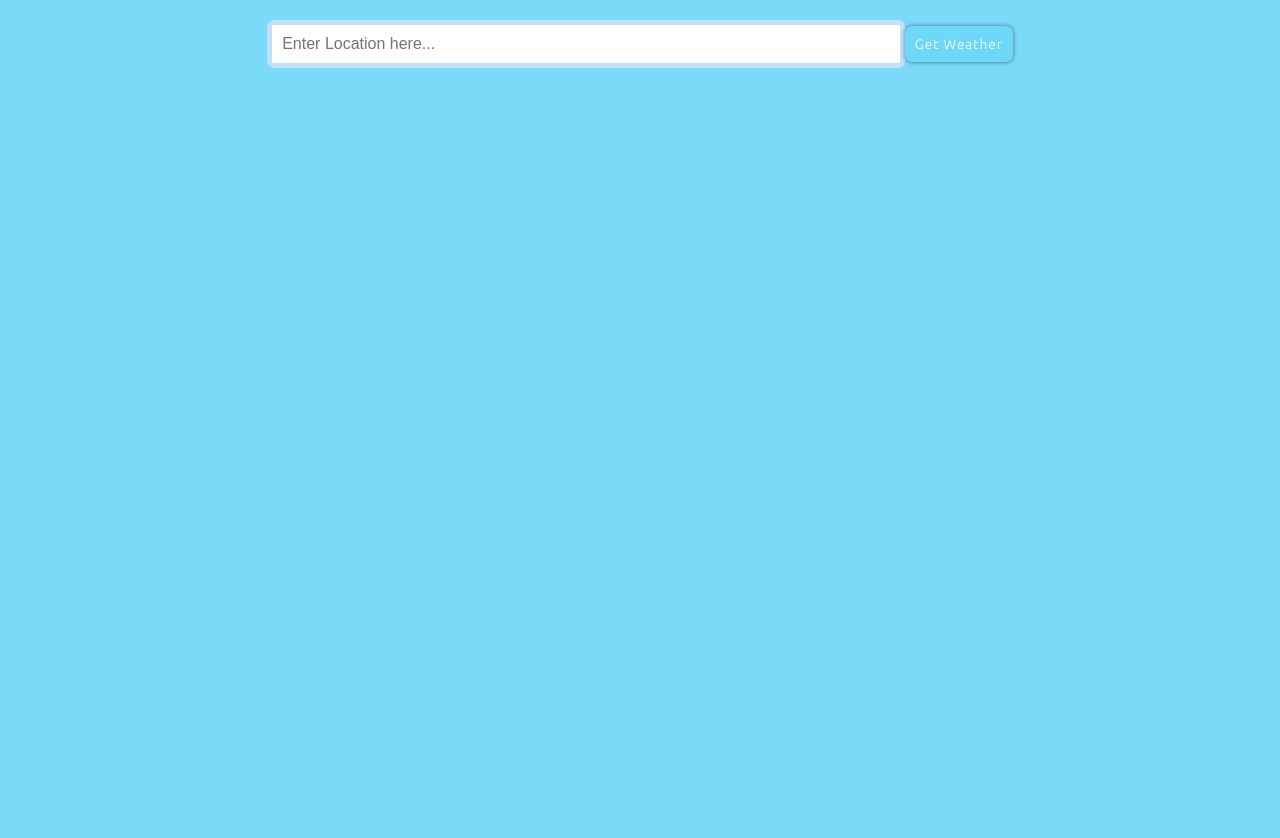
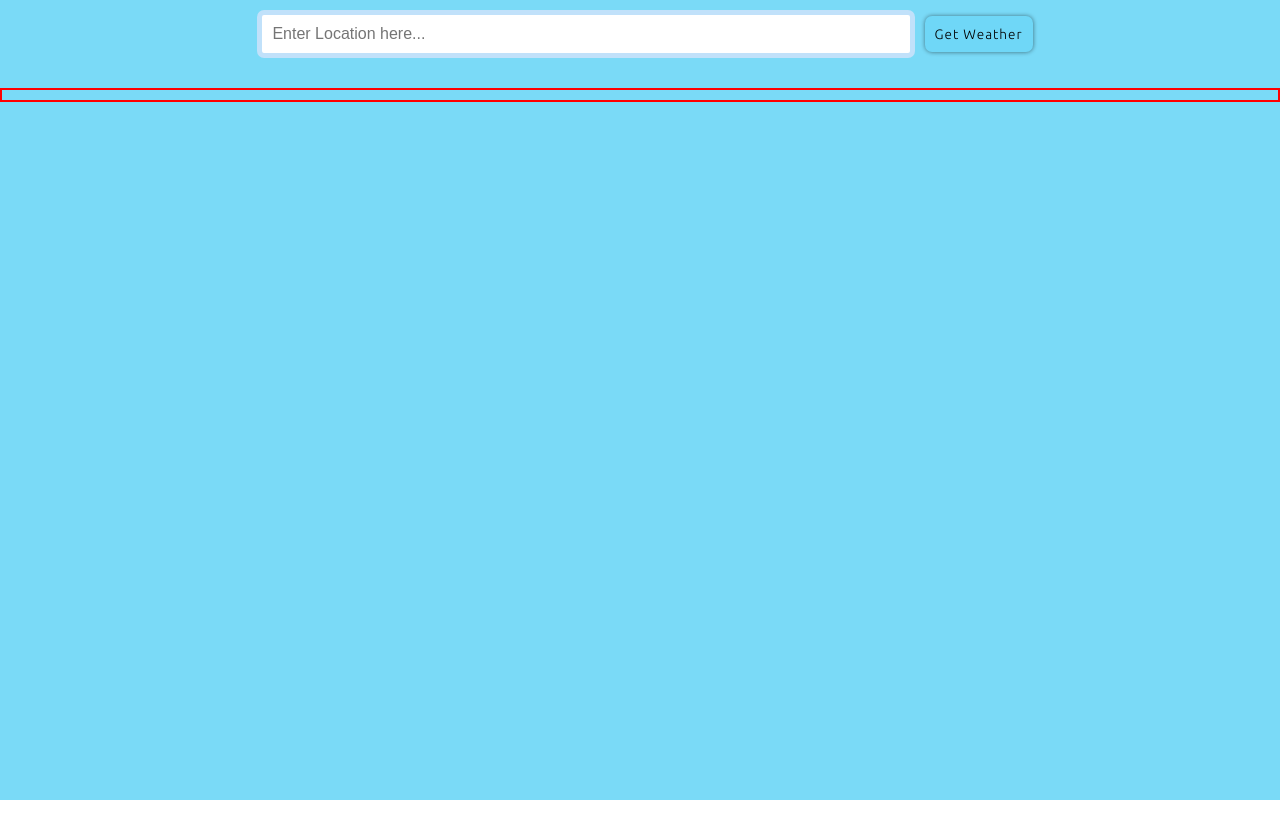
Before and after one commit to OpTiX6696/Weather-App, a React (Create React App) app: page / in a window 1280 px wide. After the commit the page ends 800 px from the top, so only its background shows below. Built offline with nearby package versions, Linux system fonts and the light colour scheme; a web font is replaced by a local one.

Commit message:
some ui changes

```diff
--- a/src/App.scss
+++ b/src/App.scss
@@ -24,7 +24,7 @@ $tColor : rgb(73, 14, 212);
 
 
 .container {
-  padding: 20px;
+  // padding: 20px;
   background-color: transparentize($sColor, 0.45);
   min-height: 100vh;
   margin: 0 auto;
@@ -37,11 +37,6 @@ $tColor : rgb(73, 14, 212);
   width: 70%;
   margin: 0 auto;
   text-align: center;
-  // display: flex;
-  // flex-direction: row;
-  // justify-content: space-between;
-  // align-items: center;
-  // gap: 10px;
   margin-bottom: 20px;
 
 
@@ -56,12 +51,13 @@ $tColor : rgb(73, 14, 212);
     font-size: 1rem;
     width: 70%;
     margin-bottom: 10px;
+    margin: 10px;
   }
 
   button.input_button {
     padding: 10px 10px;
     font-size: 0.85rem;
-    color: white;
+    // color: white;
     letter-spacing: 1px;
     background-color: transparentize($sColor, 0.9) ;
     border-radius: 7px;
@@ -72,13 +68,14 @@ $tColor : rgb(73, 14, 212);
 }
 
 .cards_container {
-  // border: 2px solid red;
-  padding: 0 0;
+  border: 2px solid red;
+  padding: 5px;
   display: flex;
   justify-content: center;
-  align-items: flex-end;
+  align-items: center;
   flex-wrap: wrap;
   gap: 2%;
+  margin: auto;
 
   button.remove {
     border: 2px solid rgba(38, 17, 230, 0.281);
@@ -96,9 +93,9 @@ $tColor : rgb(73, 14, 212);
     border: 1px solid rgba(255, 255, 255, 0.582);
     border-radius: 15px;
     width: 25%;
-    min-width: 180px;
+    min-width: 150px;
     max-width: 250px;
-    // height: 400px;
+    height: fit-content;
     margin-bottom: 20px;
     padding: 10px;
     display: flex;
```
